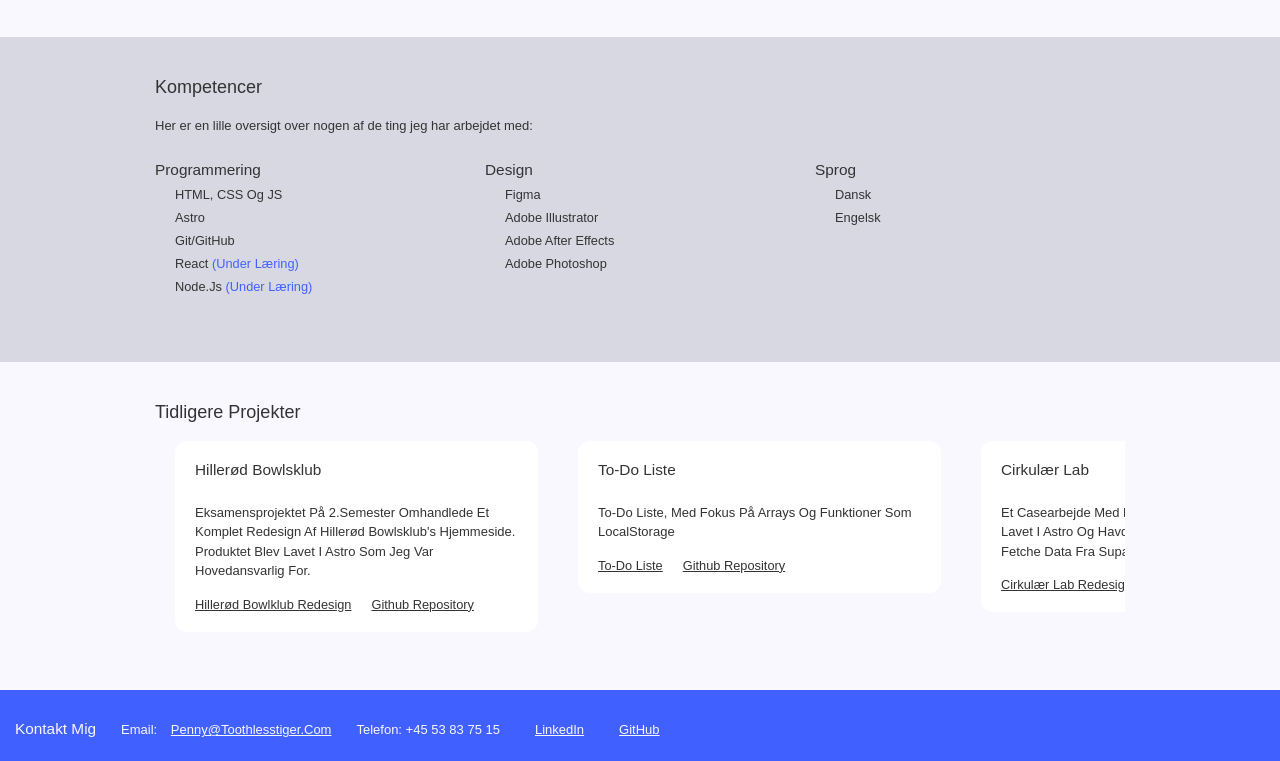
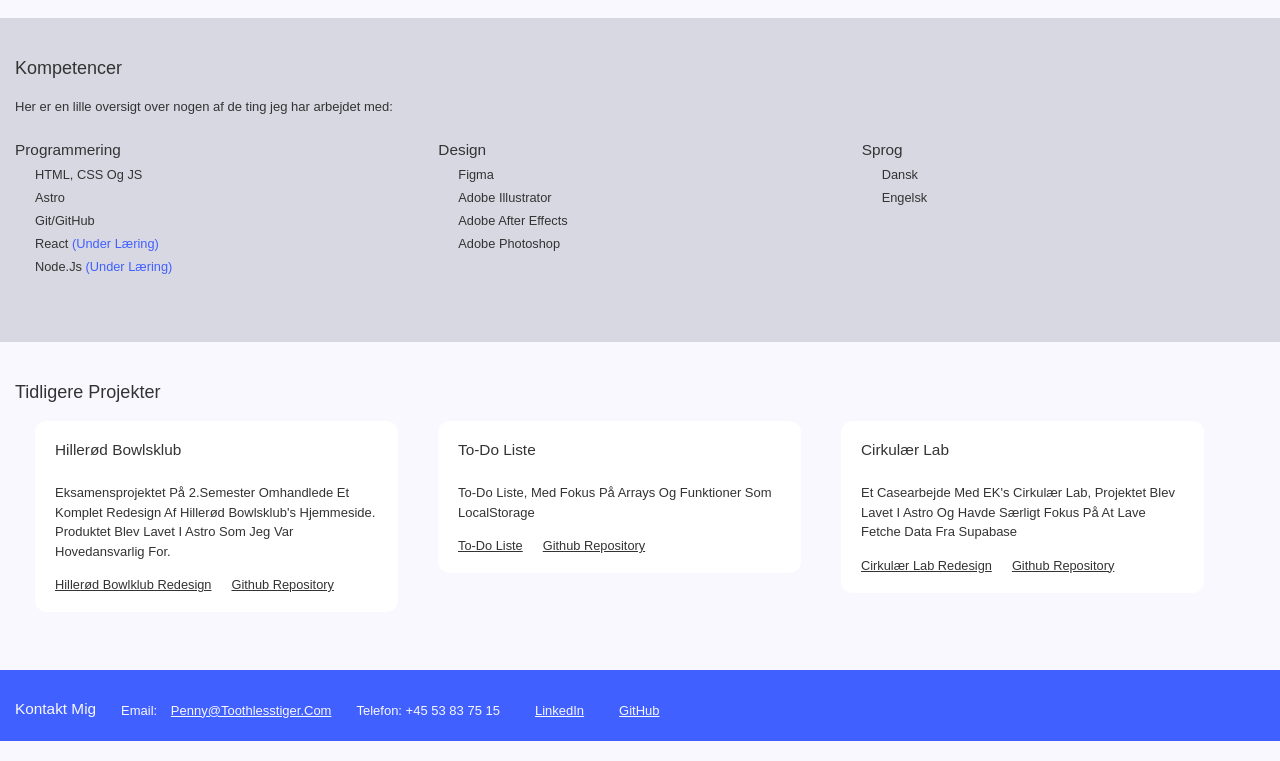
Before and after one commit to Penny-EK/digitalApplication, a plain HTML site: page index.html in a window 1280 px wide. Shown: the part 895-1656 px from the top of the page. Drawn offline with Linux system fonts and the light colour scheme; a web font is replaced by a local one.

Commit message:
fix tekst

```diff
--- a/stylesheets/style.css
+++ b/stylesheets/style.css
@@ -48,7 +48,7 @@ section {
 }
 
 .innerContent {
-  max-width: 1000px;
+  max-width: 1500px;
   margin: auto;
   padding: 0 15px;
 }
@@ -61,6 +61,9 @@ h3 {
   padding-bottom: 0.5rem;
   font-family: "SUSE mono", sans-serif;
   font-style: normal;
+  overflow-wrap: break-word;
+  word-wrap: break-word;
+  max-width: 100%;
 }
 h1 {
   font-size: 3rem;
@@ -86,6 +89,9 @@ p {
   margin-top: 10px;
   margin-left: 10px;
   line-height: 150%;
+  overflow-wrap: break-word;
+  word-wrap: break-word;
+  max-width: 100%;
 }
 
 li {
@@ -95,6 +101,9 @@ li {
   margin-left: 20px;
   text-transform: capitalize;
   font-size: max(12px, 1cqw);
+  overflow-wrap: break-word;
+  word-wrap: break-word;
+  max-width: 100%;
 }
 
 a {
@@ -240,6 +249,7 @@ footer {
 .projectCard {
   display: flex;
   width: 363px;
+  max-width: 363px;
   padding: 20px;
   flex-direction: column;
   align-items: flex-start;
@@ -248,8 +258,12 @@ footer {
   border-radius: 12px;
   background: #fff;
   height: fit-content;
+  box-sizing: border-box;
   * {
     color: var(--darkColor);
+    overflow-wrap: break-word;
+    word-wrap: break-word;
+    max-width: 100%;
   }
 }
 
```
